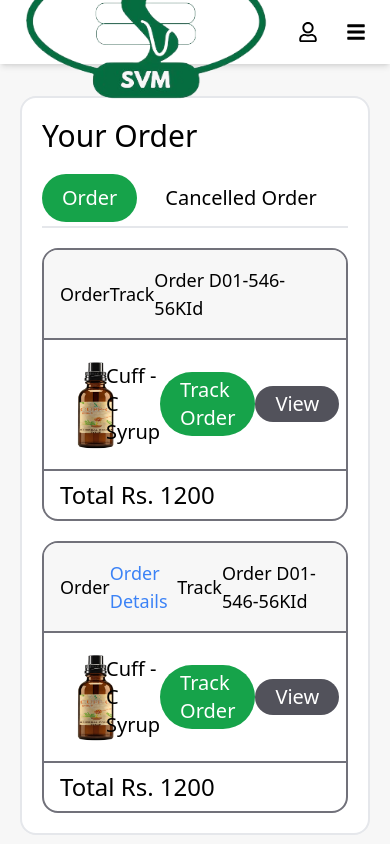
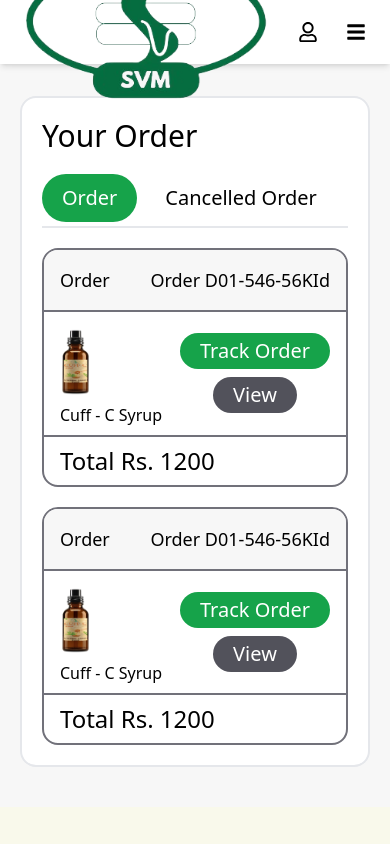
Before and after one commit to Diliate/svm-frontend, a Next.js app: page /profile/orders in a window 390 px wide. Shown: the top 844 px of the page. Built offline with nearby package versions, Linux system fonts and the light colour scheme.

Commit message:
feat: Added responsiveness to orders page

```diff
--- a/src/app/profile/orders/page.jsx
+++ b/src/app/profile/orders/page.jsx
@@ -37,7 +37,7 @@ function Page() {
             transform: `translateX(${tabRefs.current[selected]?.offsetLeft}px)`,
           }}
         />
-        <div className="flex gap-2 pb-1 my-5 border-b-2 md:gap-10">
+        <div className="flex gap-2 pb-1 my-5 border-b-2 ">
           {tabs.map((data, index) => (
             <button
               key={index}
@@ -67,10 +67,11 @@ function Page() {
                   <span className="hidden text-blue-500 md:block">
                     Order Details
                   </span>
-                  <span>Track</span>
+                  <span className="hidden md:block">Track</span>
                   <span>Order D01-546-56KId</span>
                 </div>
                 <div className="flex items-center justify-between px-4 py-2 text-xl border-y-2 border-zinc-500">
+                  <div>
                     <Image
                       src="/product.png"
                       alt="product"
@@ -78,16 +79,34 @@ function Page() {
                       width={150}
                       className="-ml-10"
                     />
-                  <span className="-ml-16">Cuff - C Syrup</span>
+                    <span className="block text-base md:hidden">
+                      Cuff - C Syrup
+                    </span>
+                  </div>
+                  <span className="hidden -ml-16 md:block">Cuff - C Syrup</span>
                   <Link
                     href={"/profile/track"}
-                    className="px-5 py-1 text-white duration-200 bg-green-600 rounded-full hover:opacity-85"
+                    className="hidden px-5 py-1 text-white duration-200 bg-green-600 rounded-full md:block hover:opacity-85"
+                  >
+                    Track Order
+                  </Link>
+                  <div className="flex flex-col items-center justify-center md:hidden">
+                    <Link
+                      href={"/profile/track"}
+                      className="block px-5 py-1 mb-2 text-white duration-200 bg-green-600 rounded-full md:hidden hover:opacity-85"
                     >
                       Track Order
                     </Link>
                     <Link
                       href={"/product/1"}
                       className="px-5 py-1 text-white duration-200 rounded-full bg-zinc-600 hover:opacity-85"
+                    >
+                      View
+                    </Link>
+                  </div>
+                  <Link
+                    href={"/product/1"}
+                    className="hidden px-5 py-1 text-white duration-200 rounded-full bg-zinc-600 hover:opacity-85 md:block"
                   >
                     View
                   </Link>
@@ -101,11 +120,14 @@ function Page() {
               <div className="overflow-hidden border-2 border-zinc-500 rounded-2xl">
                 <div className="flex items-center justify-between w-full text-lg font-medium bg-[#F7F7F7] p-4">
                   <span>Order</span>
-                  <span className="text-blue-500">Order Details</span>
-                  <span>Track</span>
+                  <span className="hidden text-blue-500 md:block">
+                    Order Details
+                  </span>
+                  <span className="hidden md:block">Track</span>
                   <span>Order D01-546-56KId</span>
                 </div>
                 <div className="flex items-center justify-between px-4 py-2 text-xl border-y-2 border-zinc-500">
+                  <div>
                     <Image
                       src="/product.png"
                       alt="product"
@@ -113,16 +135,34 @@ function Page() {
                       width={150}
                       className="-ml-10"
                     />
-                  <span className="-ml-16">Cuff - C Syrup</span>
+                    <span className="block text-base md:hidden">
+                      Cuff - C Syrup
+                    </span>
+                  </div>
+                  <span className="hidden -ml-16 md:block">Cuff - C Syrup</span>
                   <Link
                     href={"/profile/track"}
-                    className="px-5 py-1 text-white duration-200 bg-green-600 rounded-full hover:opacity-85"
+                    className="hidden px-5 py-1 text-white duration-200 bg-green-600 rounded-full md:block hover:opacity-85"
+                  >
+                    Track Order
+                  </Link>
+                  <div className="flex flex-col items-center justify-center md:hidden">
+                    <Link
+                      href={"/profile/track"}
+                      className="block px-5 py-1 mb-2 text-white duration-200 bg-green-600 rounded-full md:hidden hover:opacity-85"
                     >
                       Track Order
                     </Link>
                     <Link
                       href={"/product/1"}
                       className="px-5 py-1 text-white duration-200 rounded-full bg-zinc-600 hover:opacity-85"
+                    >
+                      View
+                    </Link>
+                  </div>
+                  <Link
+                    href={"/product/1"}
+                    className="hidden px-5 py-1 text-white duration-200 rounded-full bg-zinc-600 hover:opacity-85 md:block"
                   >
                     View
                   </Link>
@@ -140,12 +180,13 @@ function Page() {
               <div className="overflow-hidden border-2 border-zinc-500 rounded-2xl">
                 <div className="flex items-center justify-between w-full text-lg font-medium bg-[#F7F7F7] p-4">
                   <span>Order</span>
-                  <span className="text-blue-500 cursor-pointer">
+                  <span className="hidden text-blue-500 cursor-pointer md:block">
                     Order Details
                   </span>
                   <span>Order D01-546-56KId</span>
                 </div>
                 <div className="flex items-center justify-between px-4 py-2 text-xl border-y-2 border-zinc-500">
+                  <div>
                     <Image
                       src="/product.png"
                       alt="product"
@@ -153,7 +194,11 @@ function Page() {
                       width={150}
                       className="-ml-10"
                     />
-                  <span className="-ml-20">Cuff - C Syrup</span>
+                    <span className="block text-base md:hidden">
+                      Cuff - C Syrup
+                    </span>
+                  </div>
+                  <span className="hidden -ml-20 md:block">Cuff - C Syrup</span>
                   <button className="flex items-center gap-1 px-5 py-1 text-red-600 duration-200 rounded-full hover:opacity-85">
                     Cancelled <FaX />
                   </button>
@@ -167,12 +212,13 @@ function Page() {
               <div className="overflow-hidden border-2 border-zinc-500 rounded-2xl">
                 <div className="flex items-center justify-between w-full text-lg font-medium bg-[#F7F7F7] p-4">
                   <span>Order</span>
-                  <span className="text-blue-500 cursor-pointer">
+                  <span className="hidden text-blue-500 cursor-pointer md:block">
                     Order Details
                   </span>
                   <span>Order D01-546-56KId</span>
                 </div>
                 <div className="flex items-center justify-between px-4 py-2 text-xl border-y-2 border-zinc-500">
+                  <div>
                     <Image
                       src="/product.png"
                       alt="product"
@@ -180,7 +226,11 @@ function Page() {
                       width={150}
                       className="-ml-10"
                     />
-                  <span className="-ml-20">Cuff - C Syrup</span>
+                    <span className="block text-base md:hidden">
+                      Cuff - C Syrup
+                    </span>
+                  </div>
+                  <span className="hidden -ml-20 md:block">Cuff - C Syrup</span>
                   <button className="flex items-center gap-1 px-5 py-1 text-red-600 duration-200 rounded-full hover:opacity-85">
                     Cancelled <FaX />
                   </button>
--- a/src/components/Navbar.jsx
+++ b/src/components/Navbar.jsx
@@ -158,7 +158,7 @@ const Navbar = () => {
                     <DropdownMenuRadioItem
                       onClick={() => setProfileDropdownOpen(false)}
                     >
-                      <Link href="/profile/account">Your Account</Link>
+                      <Link href="/profile">Your Account</Link>
                     </DropdownMenuRadioItem>
                     <DropdownMenuRadioItem
                       onClick={() => setProfileDropdownOpen(false)}
```
Lines whose indentation alone changed are shown as unchanged.
